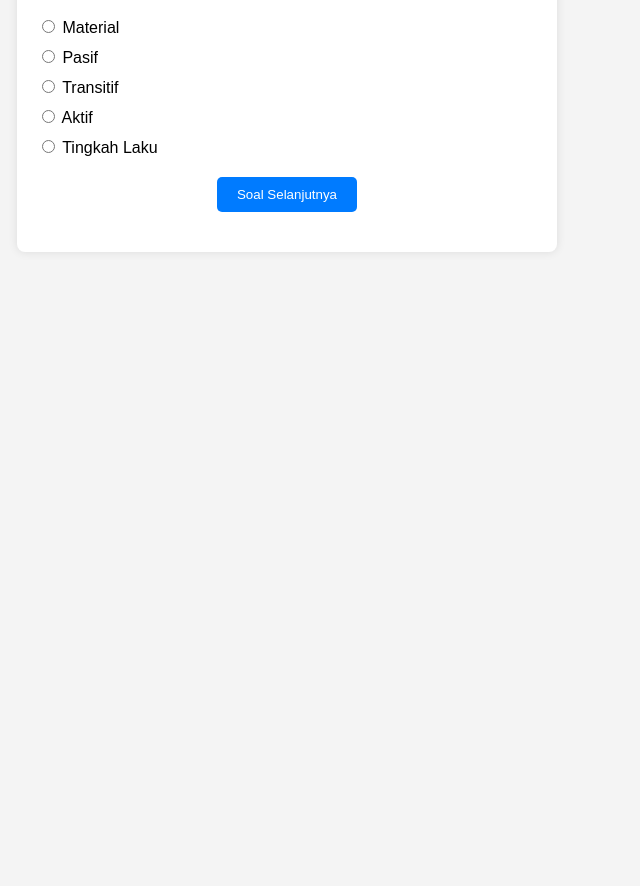
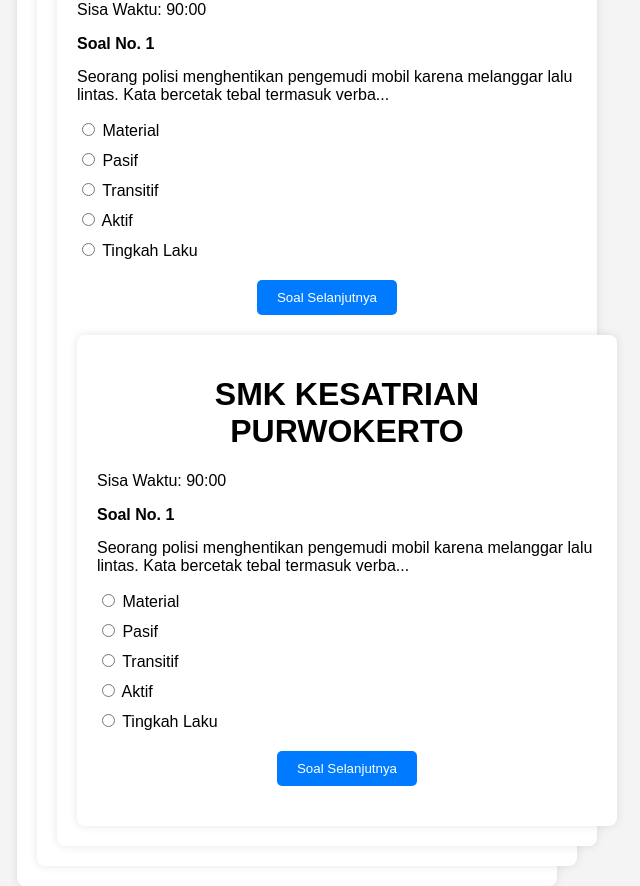
Before and after one commit to NNUGRAHH/UJIAN-BERBASIS-KOMPUTER-SMK-KESATRIAN-PURWOKERTO, a plain HTML site: page index.html in a window 1280 px wide. Shown: the part 496-1382 px from the top of the page, without its empty margins (353-993 px from the left). Before the commit the page ends 800 px from the top, so only its background shows below. Drawn offline with Linux system fonts and the light colour scheme.

Commit message:
Update index.html

```diff
--- a/index.html
+++ b/index.html
@@ -19,6 +19,14 @@
                 <li><input type="radio" name="answer" id="c" value="C"> Transitif</li>
                 <li><input type="radio" name="answer" id="d" value="D"> Aktif</li>
                 <li><input type="radio" name="answer" id="e" value="E"> Tingkah Laku</li>
+            </ul>
+        </div>
+        <button onclick="nextSoal()">Soal Selanjutnya</button>
+    <div class="container">
+        <h1>SMK KESATRIAN PURWOKERTO</h1>
+        <p>Sisa Waktu: <span id="timer">90:00</span></p>
+        <div class="soal">
+            <p><b>Soal No. 1</b></p>
             <p>Seorang polisi menghentikan pengemudi mobil karena melanggar lalu lintas. Kata bercetak tebal termasuk verba...</p>
             <ul>
                 <li><input type="radio" name="answer" id="a" value="A"> Material</li>
@@ -29,7 +37,36 @@
             </ul>
         </div>
         <button onclick="nextSoal()">Soal Selanjutnya</button>
-    </div>
+      <div class="container">
+        <h1>SMK KESATRIAN PURWOKERTO</h1>
+        <p>Sisa Waktu: <span id="timer">90:00</span></p>
+        <div class="soal">
+            <p><b>Soal No. 1</b></p>
+            <p>Seorang polisi menghentikan pengemudi mobil karena melanggar lalu lintas. Kata bercetak tebal termasuk verba...</p>
+            <ul>
+                <li><input type="radio" name="answer" id="a" value="A"> Material</li>
+                <li><input type="radio" name="answer" id="b" value="B"> Pasif</li>
+                <li><input type="radio" name="answer" id="c" value="C"> Transitif</li>
+                <li><input type="radio" name="answer" id="d" value="D"> Aktif</li>
+                <li><input type="radio" name="answer" id="e" value="E"> Tingkah Laku</li>
+            </ul>
+        </div>
+        <button onclick="nextSoal()">Soal Selanjutnya</button>
+        <div class="container">
+        <h1>SMK KESATRIAN PURWOKERTO</h1>
+        <p>Sisa Waktu: <span id="timer">90:00</span></p>
+        <div class="soal">
+            <p><b>Soal No. 1</b></p>
+            <p>Seorang polisi menghentikan pengemudi mobil karena melanggar lalu lintas. Kata bercetak tebal termasuk verba...</p>
+            <ul>
+                <li><input type="radio" name="answer" id="a" value="A"> Material</li>
+                <li><input type="radio" name="answer" id="b" value="B"> Pasif</li>
+                <li><input type="radio" name="answer" id="c" value="C"> Transitif</li>
+                <li><input type="radio" name="answer" id="d" value="D"> Aktif</li>
+                <li><input type="radio" name="answer" id="e" value="E"> Tingkah Laku</li>
+            </ul>
+        </div>
+        <button onclick="nextSoal()">Soal Selanjutnya</button>
 
     <script src="script.js"></script>
 </body>
```
